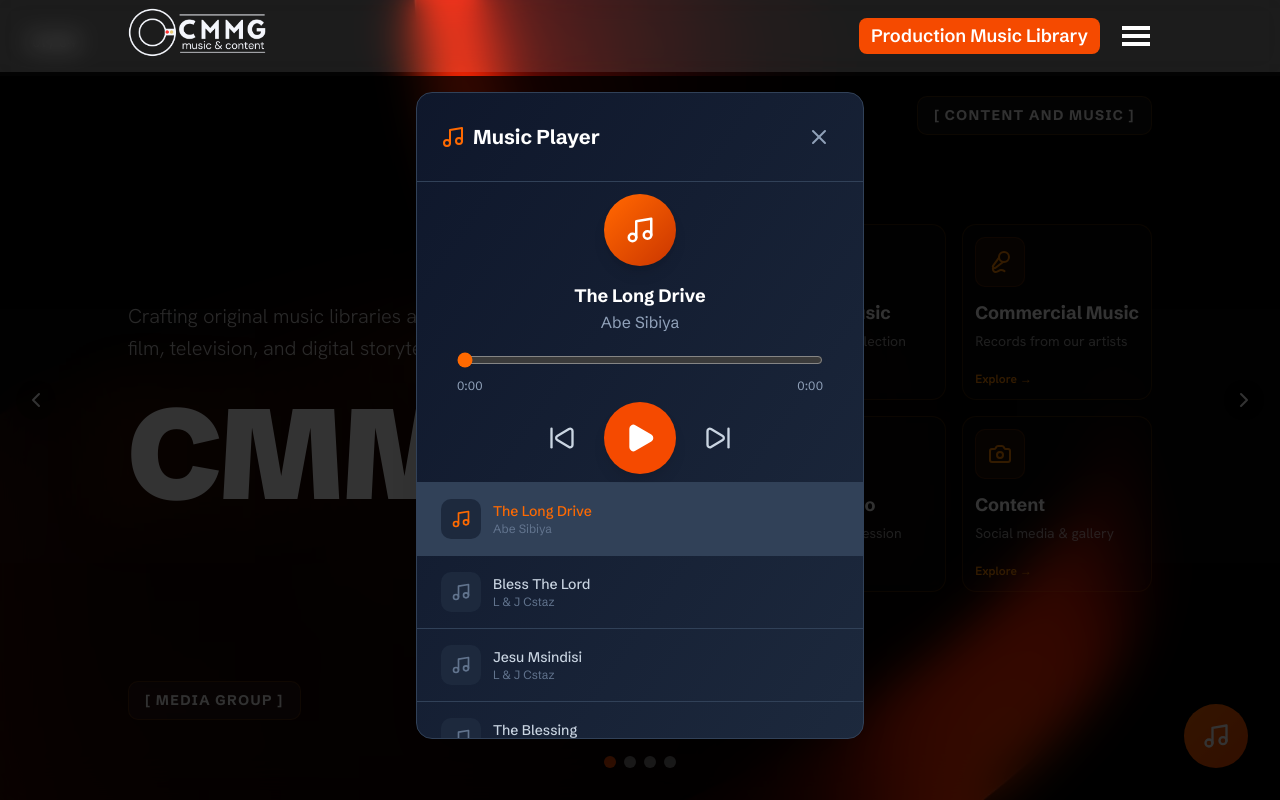
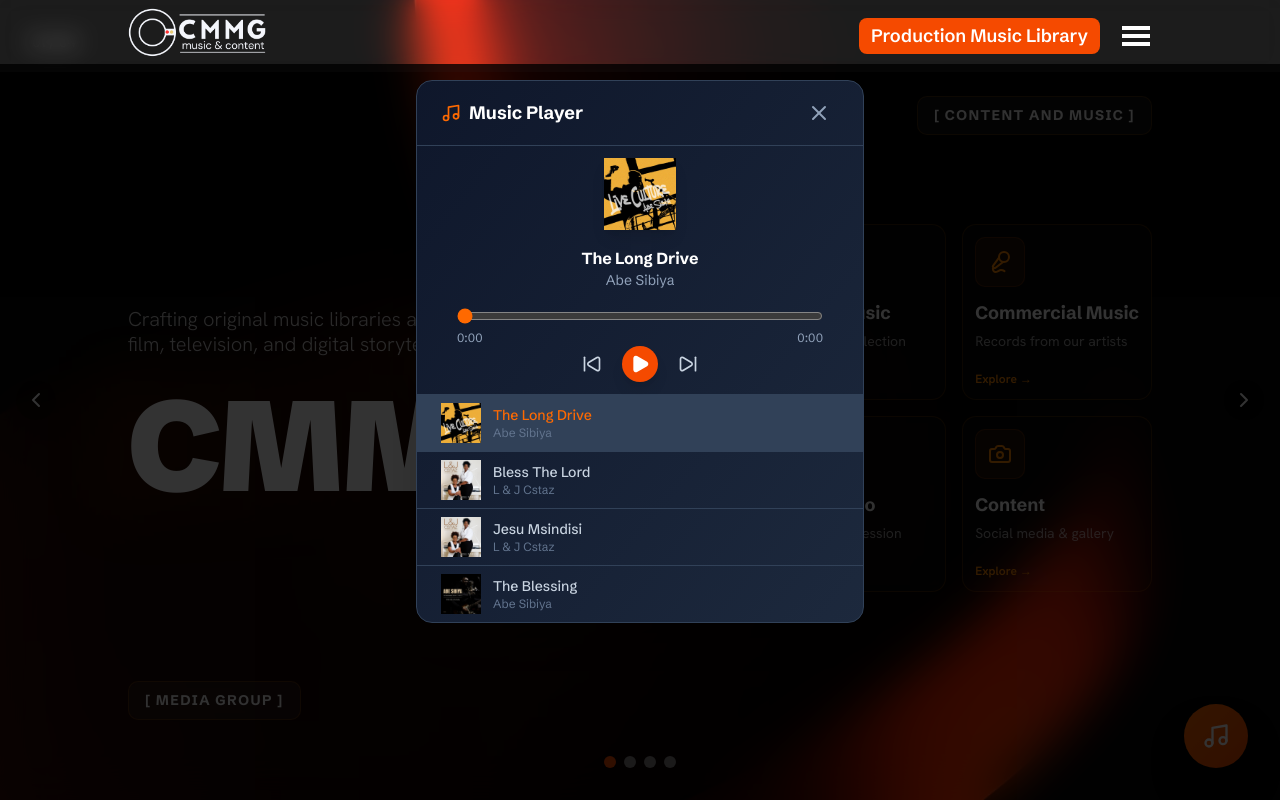
Before and after one commit to seedwaydevs/cmmg, a Next.js app: page / in a window 1280 px wide. Both pictures are taken after a click on the button 1216 px from the left and 736 px from the top of the page. Shown: the top 800 px of the page. Built offline with nearby package versions, Linux system fonts and the light colour scheme; grey boxes are pictures that could not be loaded.

Commit message:
fix: update MusicPlayer component layout and improve modal styling

```diff
--- a/src/components/MusicPlayer.tsx
+++ b/src/components/MusicPlayer.tsx
@@ -12,6 +12,7 @@ import {
   X,
 } from "lucide-react";
 import { cstaz, image2, tms2 } from "@/data";
+import Image from "next/image";
 
 const MusicPlayer = () => {
   const audioRef = useRef<HTMLAudioElement>(null);
@@ -142,12 +143,12 @@ const MusicPlayer = () => {
 
       {/* Modal */}
       {showModal && (
-        <div className="fixed inset-0 mt-19 bg-black/80 flex items-start justify-center z-50 p-4">
+        <div className="fixed inset-0 mt-16 bg-black/80 flex items-start justify-center z-50 p-4">
           <div className="bg-gradient-to-br from-slate-900 to-slate-800 rounded-2xl shadow-2xl w-full max-w-md border border-slate-700 overflow-hidden">
             {/* Header */}
-            <div className="flex items-center justify-between p-6 border-b border-slate-700">
-              <h2 className="text-xl font-bold text-white flex items-center gap-2">
-                <Music size={24} className="text-orange-500" />
+            <div className="flex items-center justify-between py-3 px-6 border-b border-slate-700">
+              <h2 className="text-lg font-bold text-white flex items-center gap-2">
+                <Music size={20} className="text-orange-500" />
                 Music Player
               </h2>
               <button
@@ -161,13 +162,15 @@ const MusicPlayer = () => {
 
             {/* Current Track Display */}
             <div className="p-3 text-center">
-              <div className="w-18 h-18 mx-auto mb-4 bg-gradient-to-br from-orange-500 to-orange-700 rounded-full flex items-center justify-center shadow-lg">
-                <Music size={30} className="text-white" />
+              <div className="w-18 h-18 mx-auto mb-4  flex items-center justify-center shadow-lg">
+                <Image src={tracks[currentTrack].img} alt="Song Cover Image" />
               </div>
-              <h3 className="text-lg font-bold text-white">
+              <h3 className="text-md font-bold text-white">
                 {tracks[currentTrack].title}
               </h3>
-              <p className="text-slate-400">{tracks[currentTrack].artist}</p>
+              <p className="text-slate-400 text-sm">
+                {tracks[currentTrack].artist}
+              </p>
             </div>
 
             {/* Progress Bar */}
@@ -180,50 +183,50 @@ const MusicPlayer = () => {
                 onChange={handleProgressChange}
                 className="w-full h-2 bg-slate-700 rounded-lg cursor-pointer accent-orange-500 hover:accent-orange-400"
               />
-              <div className="flex justify-between text-xs text-slate-400 mt-2">
+              <div className="flex justify-between text-xs text-slate-400 mt-1">
                 <span>{formatTime(progress)}</span>
                 <span>{formatTime(duration)}</span>
               </div>
             </div>
 
             {/* Controls */}
-            <div className="flex items-center justify-center gap-4 p-2">
+            <div className="flex items-center justify-center gap-4 mb-1">
               <button
                 onClick={prevTrack}
-                className="p-3 hover:bg-slate-700 rounded-full transition-colors text-slate-300 hover:text-white"
+                className="p-1 hover:bg-slate-700 rounded-full transition-colors text-slate-300 hover:text-white"
                 aria-label="Previous track"
               >
-                <SkipBack size={28} />
+                <SkipBack size={20} />
               </button>
 
               <button
                 onClick={togglePlay}
-                className="p-5 bg-orange-600 hover:bg-orange-500 rounded-full transition-all hover:scale-105 text-white shadow-lg"
+                className="p-2 bg-orange-600 hover:bg-orange-500 rounded-full transition-all hover:scale-105 text-white shadow-lg"
                 aria-label={isPlaying ? "Pause" : "Play"}
               >
                 {isPlaying ? (
-                  <Pause size={32} fill="currentColor" />
+                  <Pause size={20} fill="currentColor" />
                 ) : (
-                  <Play size={32} fill="currentColor" />
+                  <Play size={20} fill="currentColor" />
                 )}
               </button>
 
               <button
                 onClick={nextTrack}
-                className="p-3 hover:bg-slate-700 rounded-full transition-colors text-slate-300 hover:text-white"
+                className="p-1 hover:bg-slate-700 rounded-full transition-colors text-slate-300 hover:text-white"
                 aria-label="Next track"
               >
-                <SkipForward size={28} />
+                <SkipForward size={20} />
               </button>
             </div>
 
             {/* Playlist */}
-            <div className="border-t border-slate-700 max-h-64 overflow-y-auto">
+            <div className="border-t border-slate-700 max-h-64 overflow-y-auto mt-3">
               {tracks.map((track, index) => (
                 <button
                   key={track.id}
                   onClick={() => selectTrack(index)}
-                  className={`w-full text-left px-6 py-4 hover:bg-slate-700 transition-colors border-b border-slate-700 last:border-b-0 ${
+                  className={`w-full text-left px-6 py-2 hover:bg-slate-700 transition-colors border-b border-slate-700 last:border-b-0 ${
                     index === currentTrack
                       ? "bg-slate-700 text-orange-500"
                       : "text-slate-300"
@@ -231,14 +234,7 @@ const MusicPlayer = () => {
                 >
                   <div className="flex items-center gap-3">
                     <div className="w-10 h-10 bg-slate-800 rounded-lg flex items-center justify-center flex-shrink-0">
-                      <Music
-                        size={20}
-                        className={
-                          index === currentTrack
-                            ? "text-orange-500"
-                            : "text-slate-500"
-                        }
-                      />
+                      <Image src={track.img} alt="Song cover image" />
                     </div>
                     <div className="min-w-0 flex-1">
                       <p className="text-sm font-medium truncate">
--- a/src/components/home/heroSlides/Landing.tsx
+++ b/src/components/home/heroSlides/Landing.tsx
@@ -53,7 +53,7 @@ const Landing = () => {
             {/* Left Side - Text Content */}
             <div className="space-y-6 lg:flex-1">
               <p
-                className={`text-lg md:text-xl font-light max-w-xs md:max-w-lg text-white/80 leading-relaxed ${hanken.className}`}
+                className={`text-lg md:text-xl font-light max-w-xs md:max-w-lg text-white/80 leading-tight ${hanken.className}`}
               >
                 Crafting original music libraries and immersive content for
                 film, television, and digital storytelling.
```
